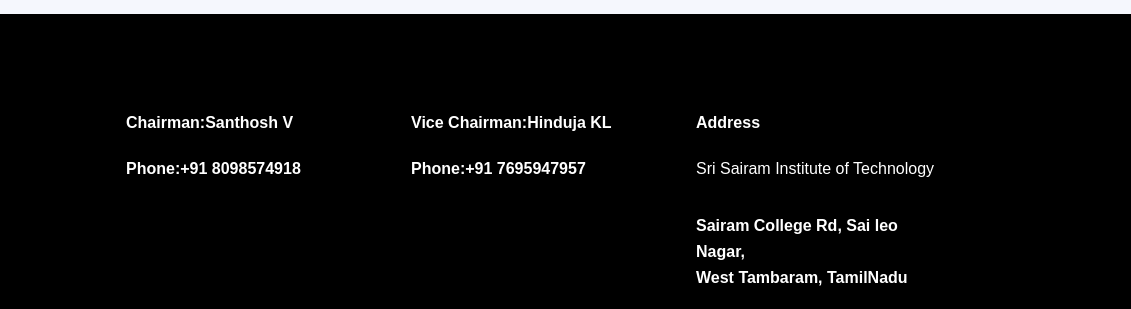
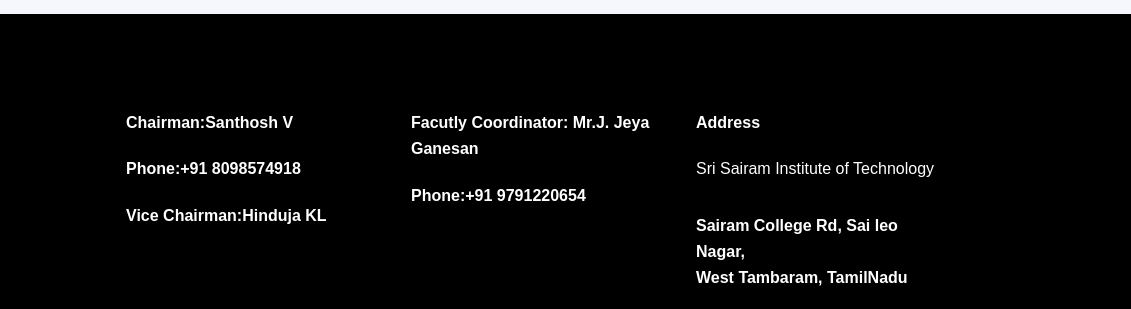
Before and after one commit to B-RADHARUKMAN/futura2k23, a plain HTML site: page index.html in a window 1280 px wide. Shown: the part 4336-4645 px from the top of the page, 149-1280 px from the left. Drawn offline with Linux system fonts and the light colour scheme; a web font is replaced by a local one.

Commit message:
Update index.html

```diff
--- a/index.html
+++ b/index.html
@@ -625,13 +625,16 @@
                     <div class="footer__content">
                         <h4 class="mbr-fonts-style mbr-semibold title__adress display-4 text-white">Chairman:Santhosh V</h4>
                         <h4 class="mbr-fonts-style mbr-semibold title__adress display-4 text-white">Phone:+91 8098574918</h4>
+                        <h4 class="mbr-fonts-style mbr-semibold title__adress display-4 text-white">Vice Chairman:Hinduja KL </h4>
+
+
                     </div>
 
                 </div>
                 <div class="col-md-6 wrap col-lg-3">
                     <div class="footer__content">
-                        <h4 class="mbr-fonts-style mbr-semibold title__adress display-4 text-white">Vice Chairman:Hinduja KL </h4>
-                        <h4 class="mbr-fonts-style mbr-semibold title__adress display-4 text-white">Phone:+91 7695947957</h4>
+                        <h4 class="mbr-fonts-style mbr-semibold title__adress display-4 text-white"> Facutly Coordinator: Mr.J. Jeya Ganesan</h4>
+                        <h4 class="mbr-fonts-style mbr-semibold title__adress display-4 text-white">Phone:+91 9791220654 </h4>
 
                     </div>
 
```
